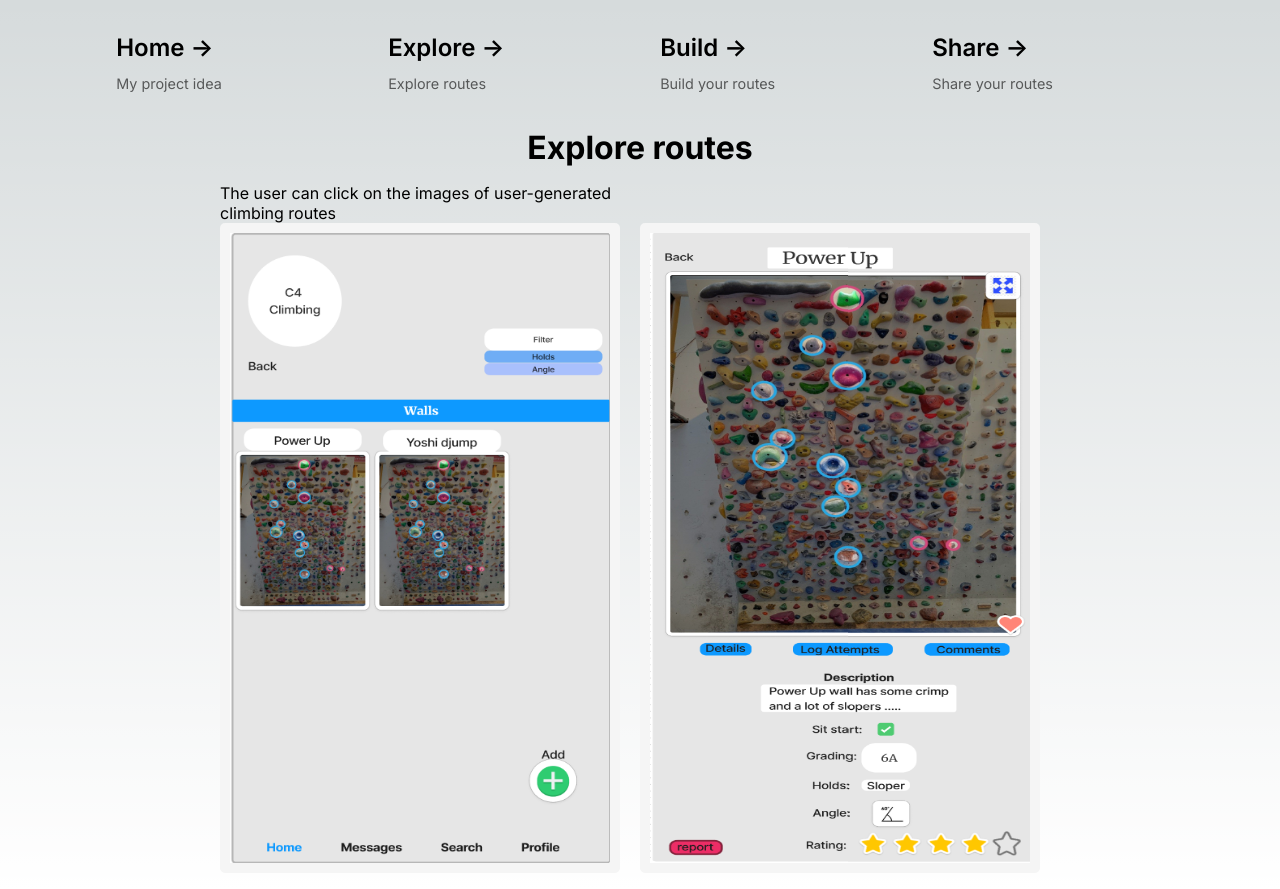
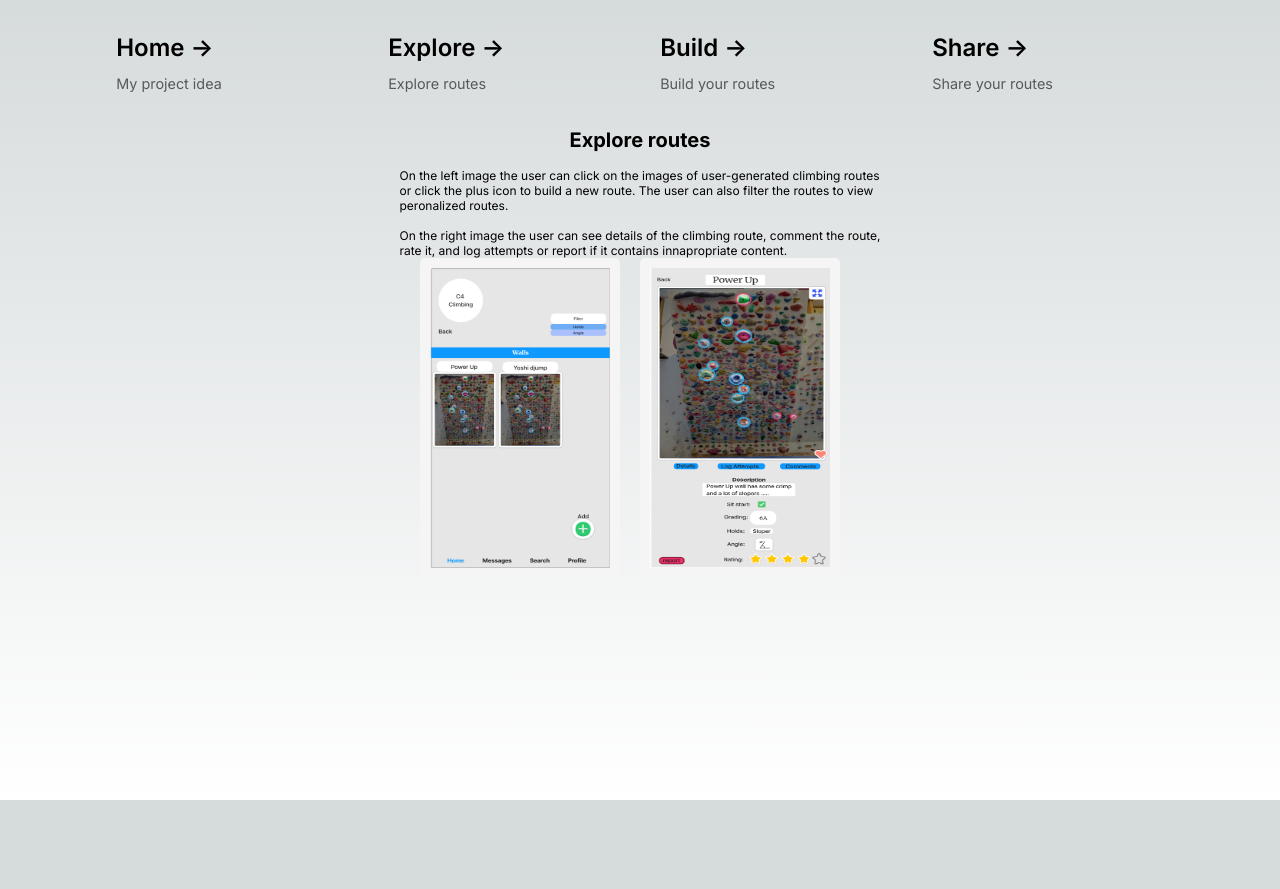
Before and after one commit to cajo23/my-spraywall, a Next.js app: page /explore-climbs in a window 1280 px wide. After the commit the page ends 800 px from the top, so only its background shows below. Built offline with nearby package versions, Linux system fonts and the light colour scheme.

Commit message:
subpages explore and build

```diff
--- a/src/app/build-climbs/page.module.css
+++ b/src/app/build-climbs/page.module.css
@@ -6,3 +6,24 @@
     margin-bottom: 20px; /* Justera marginalen nedåt för att skapa avstånd mellan texten och bilderna */
     display: inline; /*Så <p inte tar upp onödig plats*/
   }
+
+  .climbs{
+    border: solid whitesmoke 10px;
+    border-radius: 5px;
+  }
+
+  /* Tablet and Smaller Desktop */
+@media (min-width: 701px) and (max-width: 1662px) {
+  .climbs{
+      width: 200px;
+      height: 320px;
+    }
+  }
+
+  .title{
+      font-size: 10px;
+  }
+
+  .textContainer{
+      font-size: 12px;
+  }
--- a/src/app/explore-climbs/page.js
+++ b/src/app/explore-climbs/page.js
@@ -9,30 +9,36 @@ return (
       <h1>Explore routes</h1>
     </div>
 
+    <div className={styles.textContainer}>
+      <p>On the left image the user can click on the images of user-generated
+      climbing routes <br/> or click the plus icon to build a new
+      route. The user can also filter the routes to view<br/> peronalized
+      routes.
 
-    <div className={styles.imageContainer}> {/*Ta bort om text nr 2 ej flyttas till höger*/}
-      <div className={styles.textContainer}>
-      <p>The user can click on the images of user-generated<br/> climbing routes
+      <br/><br/>
+      On the right image the user can see details of the climbing route,
+      comment the route,<br/> rate it, and log attempts or report if it contains innapropriate content.
       </p>
       </div>
 
       <div className={styles.imageWrapper}>
         <Image className={styles.climbs}
-          src="/EXPLOREclimbs.png" // Ange sökvägen till din bild
-          alt="User-generated climbs" // Ange en alternativ text för tillgänglighet
-          width={400} // Ange bredden på bilden
-          height={650} // Ange höjden på bilden
+          src="/EXPLOREclimbs.png"
+          alt="User-generated climbs"
+          width={400}
+          height={650}
           priority
         />
 
-        <Image className={styles.anotherImage}
-          src="/PowerUpRoute.png" // Ange sökvägen till din bild
-          alt="User-generated climbs" // Ange en alternativ text för tillgänglighet
-          width={400} // Ange bredden på bilden
-          height={650} // Ange höjden på bilden
+        <Image className={styles.secondClimb}
+          src="/PowerUpRoute.png"
+          alt="User-generated climbs"
+          width={400}
+          height={650}
+          priority
         />
       </div>
-    </div>
+
   </>
 
 
--- a/src/app/explore-climbs/page.module.css
+++ b/src/app/explore-climbs/page.module.css
@@ -3,12 +3,9 @@
     margin-bottom: 1rem;
 }
 
-.imageContainer {
-    display: flex;
-    flex-direction: column; /* Justera utrymmet mellan bilderna */
-}
 
-.climbs, .anotherImage {
+
+.climbs, .secondClimb {
     border: solid whitesmoke 10px;
     border-radius: 5px;
     margin-right: 20px; /* Lägg till margin mellan bilderna */
@@ -16,7 +13,6 @@
 
 .imageWrapper{
     display: flex;
-
 }
 
 .textContainer p {
@@ -28,7 +24,18 @@
     margin-top: 20px;
 }
 
-.imageContainer {
-  display: flex; /* Använd flexbox för att placera bilderna bredvid varandra */
-  flex-direction: column;
-}
+/* Tablet and Smaller Desktop */
+@media (min-width: 701px) and (max-width: 1662px) {
+    .climbs, .secondClimb {
+        width: 200px;
+        height: 320px;
+      }
+    }
+
+    .title{
+        font-size: 10px;
+    }
+
+    .textContainer{
+        font-size: 12px;
+    }
```
Also changed, not shown: src/app/build-climbs/page.js (+9 -4 lines), public/tessansPage.png (added).
